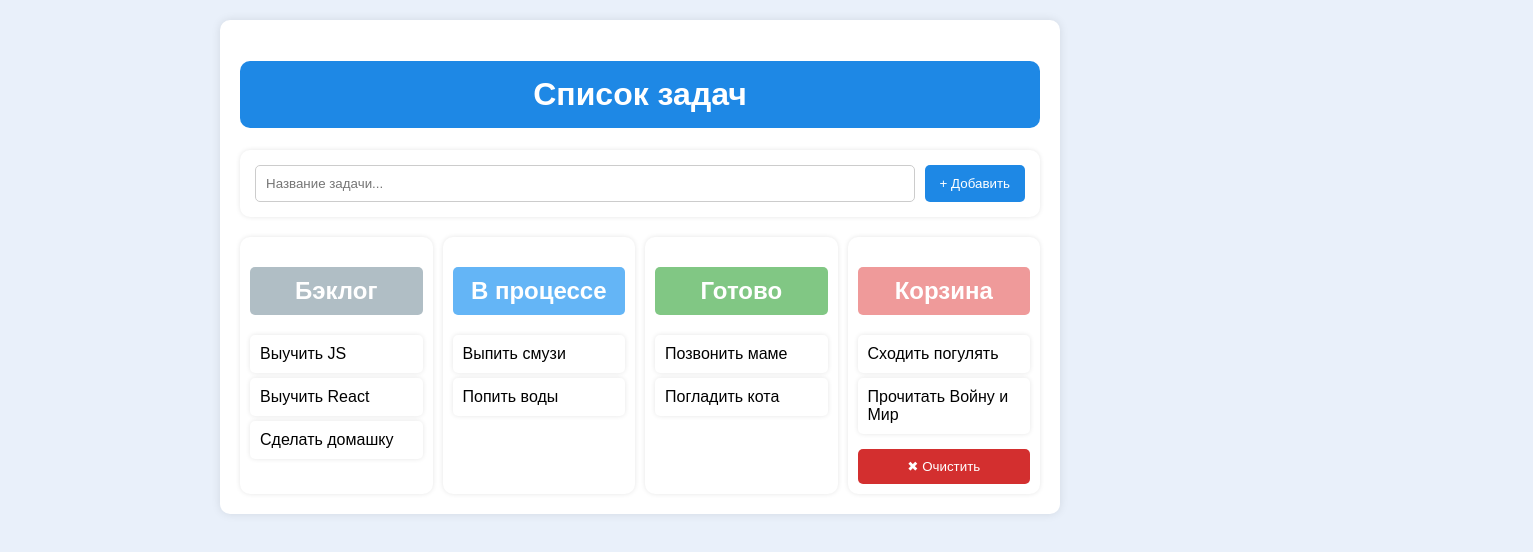
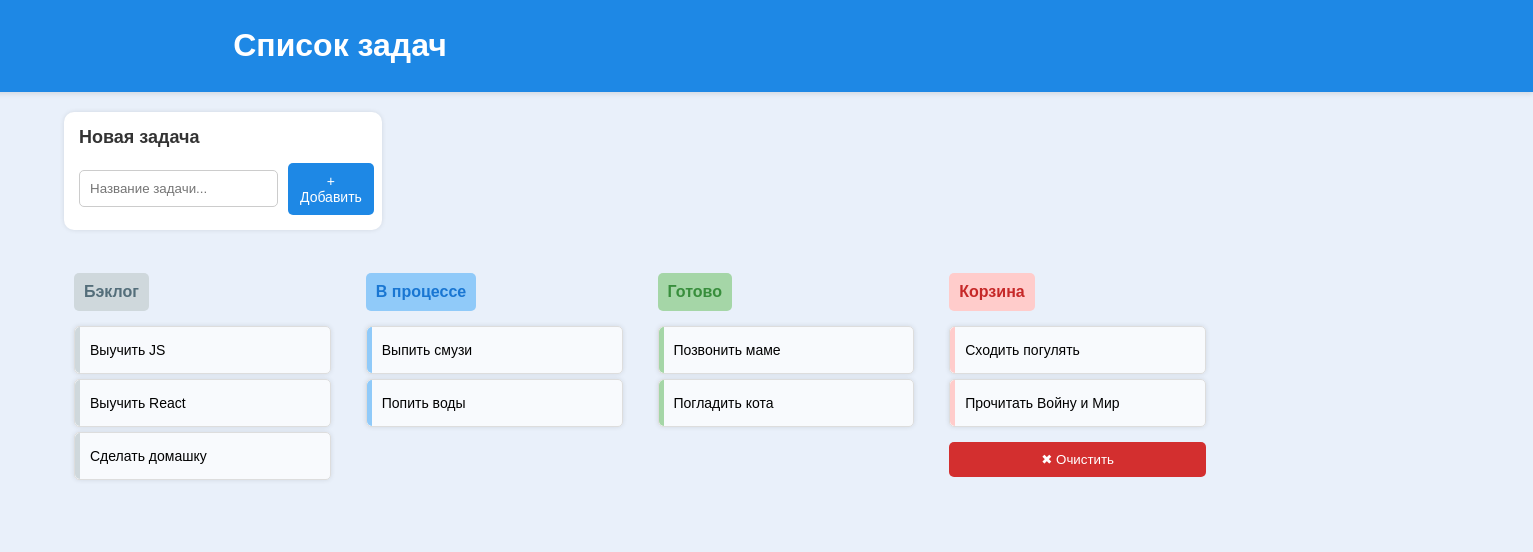
Before and after one commit to yellowpunch4/todo-list, a plain HTML site: page index.html in a window 1280 px wide. Shown: the whole page, 1533 px wide, since content can reach past the window. Drawn offline with Linux system fonts and the light colour scheme.

Commit message:
feat[css]: final version of first step

```diff
--- a/index.html
+++ b/index.html
@@ -7,12 +7,17 @@
     <link rel="stylesheet" href="style.css">
 </head>
 <body>
+    <header>
+        <h1>Список задач</h1>
+    </header>
+
     <div class="container">
-        <h1>Список задач</h1>
-
         <div class="new-task">
-            <input type="text" placeholder="Название задачи...">
-            <button>+ Добавить</button>
+            <div class="new-task-label">Новая задача</div>
+            <div class="input-container">
+                <input type="text" placeholder="Название задачи...">
+                <button>+ Добавить</button>
+            </div>
         </div>
 
         <div class="task-columns">
--- a/style.css
+++ b/style.css
@@ -2,34 +2,55 @@ body {
     font-family: Arial, sans-serif;
     background-color: #e9f0fa;
     margin: 0;
-    padding: 20px;
+    padding: 0;
+    display: flex;
+    flex-direction: column;
+    align-items: center;
+}
+
+header {
+    background: #1e88e5;
+    color: white;
+    padding: 6px 20px;
+    text-align: left;
+    font-size: 16px;
+    font-weight: bold;
+    width: 100%;
+    box-shadow: 0 2px 5px rgba(0, 0, 0, 0.1);
+    padding-left: 38%;
 }
 
 .container {
-    max-width: 800px;
-    margin: 0 auto;
-    background: white;
-    padding: 20px;
-    border-radius: 10px;
-    box-shadow: 0 0 10px rgba(0, 0, 0, 0.1);
-}
-
-h1 {
-    text-align: center;
-    color: white;
-    background: #1e88e5;
-    padding: 15px;
-    border-radius: 10px;
+    width: 90%;
+    max-width: 1200px;
+    margin: 20px auto;
+    display: flex;
+    flex-direction: column;
+    align-items: flex-start;
 }
 
 .new-task {
     display: flex;
-    gap: 10px;
-    margin-bottom: 20px;
+    flex-direction: column;
+    gap: 15px;
     background: white;
     padding: 15px;
     border-radius: 10px;
     box-shadow: 0 0 5px rgba(0, 0, 0, 0.1);
+    width: 25%;
+    max-width: 300px;
+}
+
+.new-task-label {
+    font-size: 18px;
+    font-weight: bold;
+    color: #333;
+}
+
+.input-container {
+    display: flex;
+    gap: 10px;
+    align-items: center;
 }
 
 .new-task input {
@@ -43,44 +64,71 @@ h1 {
     background: #1e88e5;
     color: white;
     border: none;
-    padding: 10px 15px;
+    padding: 10px 12px;
     border-radius: 5px;
     cursor: pointer;
+    font-size: 14px;
 }
 
 .task-columns {
     display: flex;
-    gap: 10px;
+    gap: 15px;
     justify-content: space-between;
+    margin-top: 20px;
+    width: 100%;
 }
 
 .column {
     flex: 1;
-    background: white;
+    background: transparent;
     padding: 10px;
     border-radius: 10px;
-    box-shadow: 0 0 5px rgba(0, 0, 0, 0.1);
+    box-shadow: none;
 }
 
 h2 {
-    text-align: center;
+    text-align: left;
     padding: 10px;
     border-radius: 5px;
+    font-size: 16px;
+    margin-bottom: 10px;
+    display: inline-block;
+    width: auto;
     color: white;
 }
 
-.backlog h2 { background: #b0bec5; }
-.in-progress h2 { background: #64b5f6; }
-.done h2 { background: #81c784; }
-.trash h2 { background: #ef9a9a; }
+.backlog h2 { background: #cfd8dc; color: #546e7a; }
+.in-progress h2 { background: #90caf9; color: #1976d2; }
+.done h2 { background: #a5d6a7; color: #388e3c; }
+.trash h2 { background: #ffcccb; color: #c62828; }
 
 .task {
-    background: white;
-    padding: 10px;
+    display: flex;
+    align-items: center;
+    background: rgba(255, 255, 255, 0.7);
+    padding: 15px;
     margin: 5px 0;
     border-radius: 5px;
     box-shadow: 0 0 5px rgba(0, 0, 0, 0.1);
+    border: 1px solid #ddd;
+    font-size: 14px;
+    position: relative;
 }
+
+.task::before {
+    content: '';
+    position: absolute;
+    left: 0;
+    top: 0;
+    bottom: 0;
+    width: 5px;
+    border-radius: 5px 0 0 5px;
+}
+
+.backlog .task::before { background: #cfd8dc; }
+.in-progress .task::before { background: #90caf9; }
+.done .task::before { background: #a5d6a7; }
+.trash .task::before { background: #ffcccb; }
 
 .clear-btn {
     background: #d32f2f;
```
